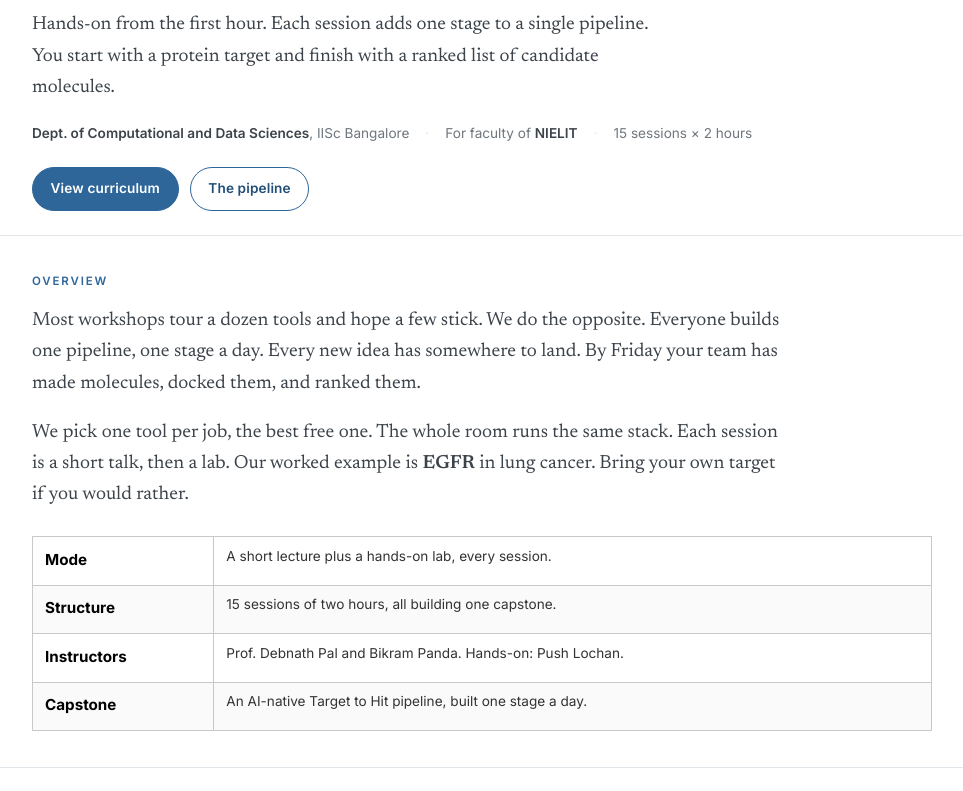
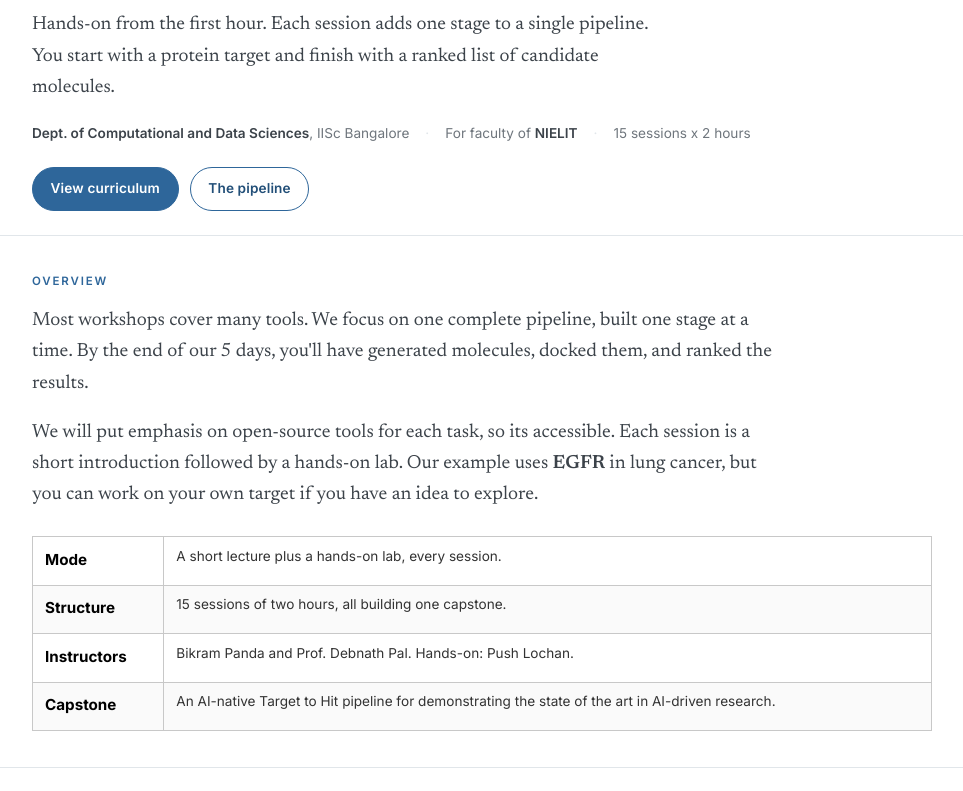
Before and after one commit to bpanda-dev/FDP-II-2026, a plain HTML site: page index.html in a window 1280 px wide. Shown: the part 389-1180 px from the top of the page, without its empty margins (158-1121 px from the left). Drawn offline with Linux system fonts and the light colour scheme.

Commit message:
rephrasing

```diff
--- a/index.html
+++ b/index.html
@@ -43,7 +43,7 @@
         <span class="sep">·</span>
         <span>For faculty of <strong>NIELIT</strong></span>
         <span class="sep">·</span>
-        <span>15 sessions × 2 hours</span>
+        <span>15 sessions x 2 hours</span>
       </div>
       <div class="btn-row">
         <a class="btn" href="#curriculum">View curriculum</a>
@@ -57,12 +57,11 @@
     <div class="wrap">
       <p class="eyebrow">Overview</p>
       <div class="prose">
-        <p>Most workshops tour a dozen tools and hope a few stick. We do the opposite. Everyone
-          builds one pipeline, one stage a day. Every new idea has somewhere to land. By Friday your
-          team has made molecules, docked them, and ranked them.</p>
-        <p>We pick one tool per job, the best free one. The whole room runs the same stack. Each
-          session is a short talk, then a lab. Our worked example is <strong>EGFR</strong> in lung
-          cancer. Bring your own target if you would rather.</p>
+        <p>Most workshops cover many tools. We focus on one complete pipeline, built one stage at a time. By the end of
+          our 5 days, you'll have generated molecules, docked them, and ranked the results.</p>
+        <p>We will put emphasis on open-source tools for each task, so its accessible. Each session is a short
+          introduction followed by a hands-on lab. Our example uses <strong>EGFR</strong> in lung cancer, but you can
+          work on your own target if you have an idea to explore.</p>
       </div>
       <div class="sx-wrap">
         <table class="sx">
@@ -77,11 +76,12 @@
             </tr>
             <tr>
               <td><span class="sx-title">Instructors</span></td>
-              <td><span class="sx-desc">Prof. Debnath Pal and Bikram Panda. Hands-on: Push Lochan.</span></td>
+              <td><span class="sx-desc">Bikram Panda and Prof. Debnath Pal. Hands-on: Push Lochan.</span></td>
             </tr>
             <tr>
               <td><span class="sx-title">Capstone</span></td>
-              <td><span class="sx-desc">An AI-native Target to Hit pipeline, built one stage a day.</span></td>
+              <td><span class="sx-desc">An AI-native Target to Hit pipeline for demonstrating the state of the art in
+                  AI-driven research.</span></td>
             </tr>
           </tbody>
         </table>
@@ -257,7 +257,8 @@
               <td><span class="sx-desc">Basic Python: variables, loops, functions, installing packages.</span></td>
             </tr>
             <tr>
-              <td><span class="sx-desc">Familiarity with Jupyter / Colab notebooks. No prior cheminformatics needed.</span></td>
+              <td><span class="sx-desc">Familiarity with Jupyter / Colab notebooks. No prior cheminformatics
+                  needed.</span></td>
             </tr>
             <tr>
               <td><span class="sx-desc">A Google account and a Hugging Face account (for model weights).</span></td>
@@ -272,7 +273,8 @@
           <tbody>
             <tr>
               <td><span class="sx-title">Compute</span></td>
-              <td><span class="sx-desc">A GPU (incl. NVIDIA H200) so ESM-2, DiffDock and ColabFold run live; cached outputs as a time backup.</span></td>
+              <td><span class="sx-desc">A GPU (incl. NVIDIA H200) so ESM-2, DiffDock and ColabFold run live; cached
+                  outputs as a time backup.</span></td>
             </tr>
             <tr>
               <td><span class="sx-title">LLM access</span></td>
@@ -280,7 +282,8 @@
             </tr>
             <tr>
               <td><span class="sx-title">AI IDE</span></td>
-              <td><span class="sx-desc">Cursor or Google Antigravity (free tiers are enough; both drive frontier models for you).</span></td>
+              <td><span class="sx-desc">Cursor or Google Antigravity (free tiers are enough; both drive frontier models
+                  for you).</span></td>
             </tr>
             <tr>
               <td><span class="sx-title">Model access</span></td>
@@ -288,11 +291,13 @@
             </tr>
             <tr>
               <td><span class="sx-title">Python env</span></td>
-              <td><span class="sx-desc">Python 3.10+, conda/venv; torch, transformers, fair-esm, langchain, langgraph, chromadb, biopython, rdkit; REINVENT4; DiffDock deps.</span></td>
+              <td><span class="sx-desc">Python 3.10+, conda/venv; torch, transformers, fair-esm, langchain, langgraph,
+                  chromadb, biopython, rdkit; REINVENT4; DiffDock deps.</span></td>
             </tr>
             <tr>
               <td><span class="sx-title">Data / APIs</span></td>
-              <td><span class="sx-desc">UniProt, RCSB PDB, ChEMBL, NCBI E-utilities; a shared target dataset folder.</span></td>
+              <td><span class="sx-desc">UniProt, RCSB PDB, ChEMBL, NCBI E-utilities; a shared target dataset
+                  folder.</span></td>
             </tr>
           </tbody>
         </table>
@@ -349,13 +354,12 @@
       </div>
       <div>
         <p class="label">Instructors</p>
-        <p>Prof. Debnath Pal · Bikram Panda</p>
+        <p>Bikram Panda & Prof. Debnath Pal</p>
         <p class="muted">Hands-on support: Push Lochan</p>
       </div>
       <div>
         <p class="label">Source</p>
-        <p><a href="https://github.com/bpanda-dev/tot2">github.com/bpanda-dev/tot2</a></p>
-        <p class="muted">Hosted with GitHub Pages</p>
+        <p><a href="https://github.com/bpanda-dev/FDP-II-2026">github.com/bpanda-dev/FDP-II-2026</a></p>
       </div>
     </div>
   </footer>
```
Also changed, not shown: 1 other file.
